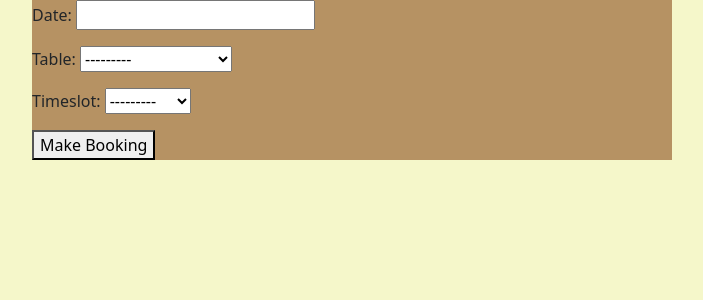
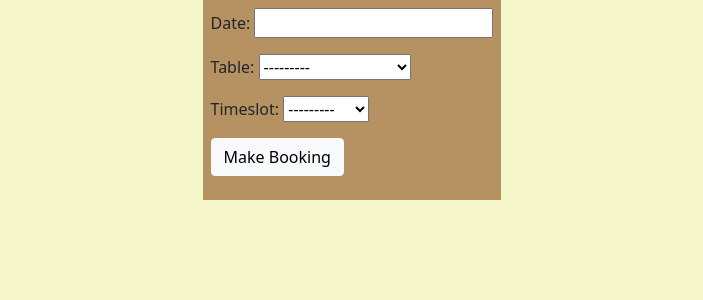
Before and after one commit to KeyWarden/Project-4-Restaurant-Booking-System, a Django app: page /booking/ in a window 1280 px wide. Shown: the part 80-380 px from the top of the page, without its empty margins (288-991 px from the left). Run offline with Django 3.2, Linux system fonts and the light colour scheme; data comes from the database, SQL or seed files in the repository.

Commit message:
add size styling to booking

```diff
--- a/booking/templates/booking/booking.html
+++ b/booking/templates/booking/booking.html
@@ -11,7 +11,7 @@
     </li>
 {% endblock %}
 {% block content %}
-    <form method="POST" action="/booking/" class="position-relative top-50 bottom-50 start-50 translate-middle-x bg-lion w-50">
+    <form method="POST" action="/booking/" class="mx-auto p-2 bg-lion" style="width: fit-content;">
         {% csrf_token %}
         {{ form.as_p }}
         {% if is_new is False %}
@@ -21,7 +21,7 @@
         {% endif %}
         <div>
             <p>
-                <button type="submit">Make Booking</button>
+                <button type="submit" class="btn btn-light">Make Booking</button>
             </p>
         </div>
     </form>
```
